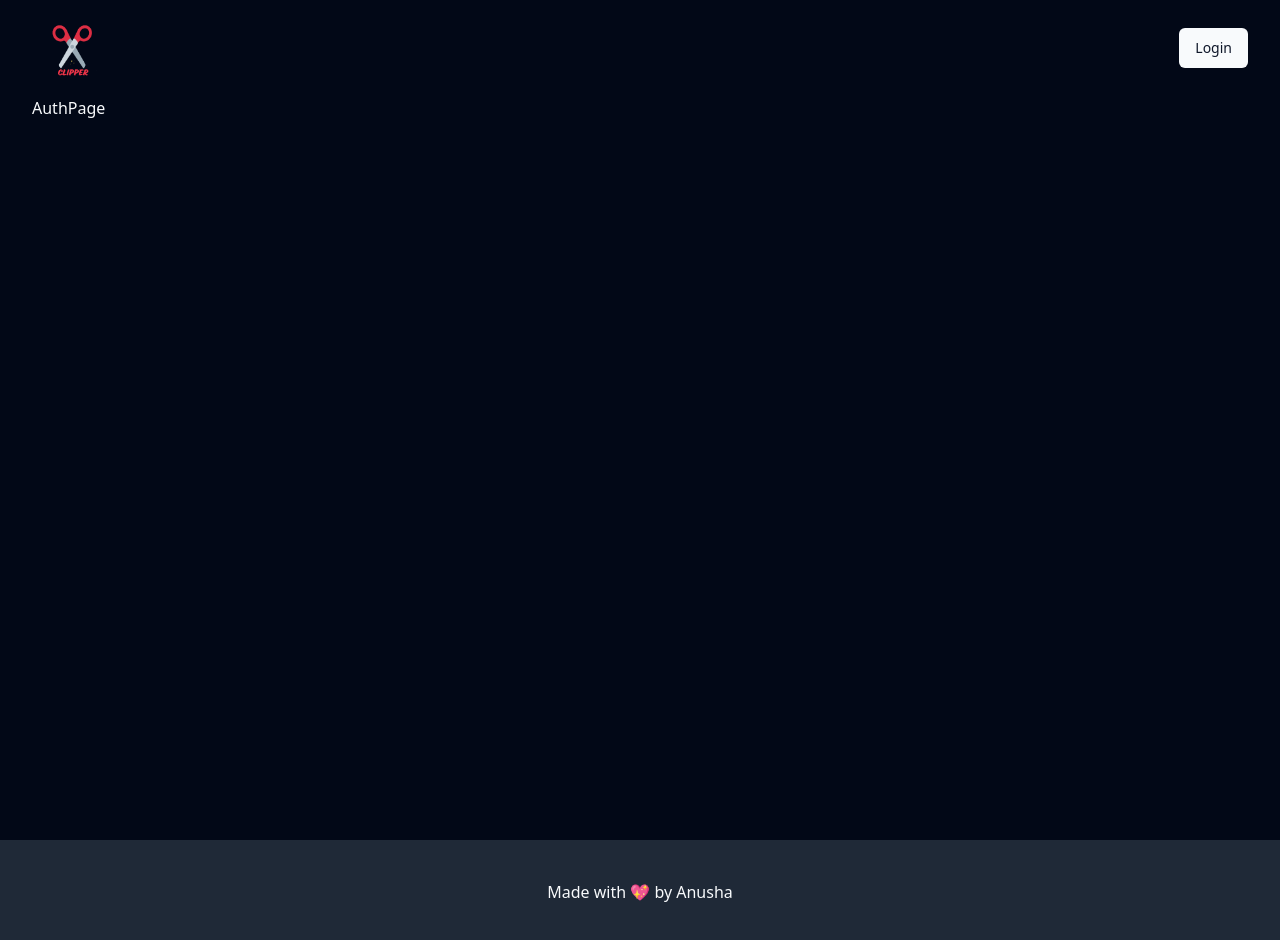
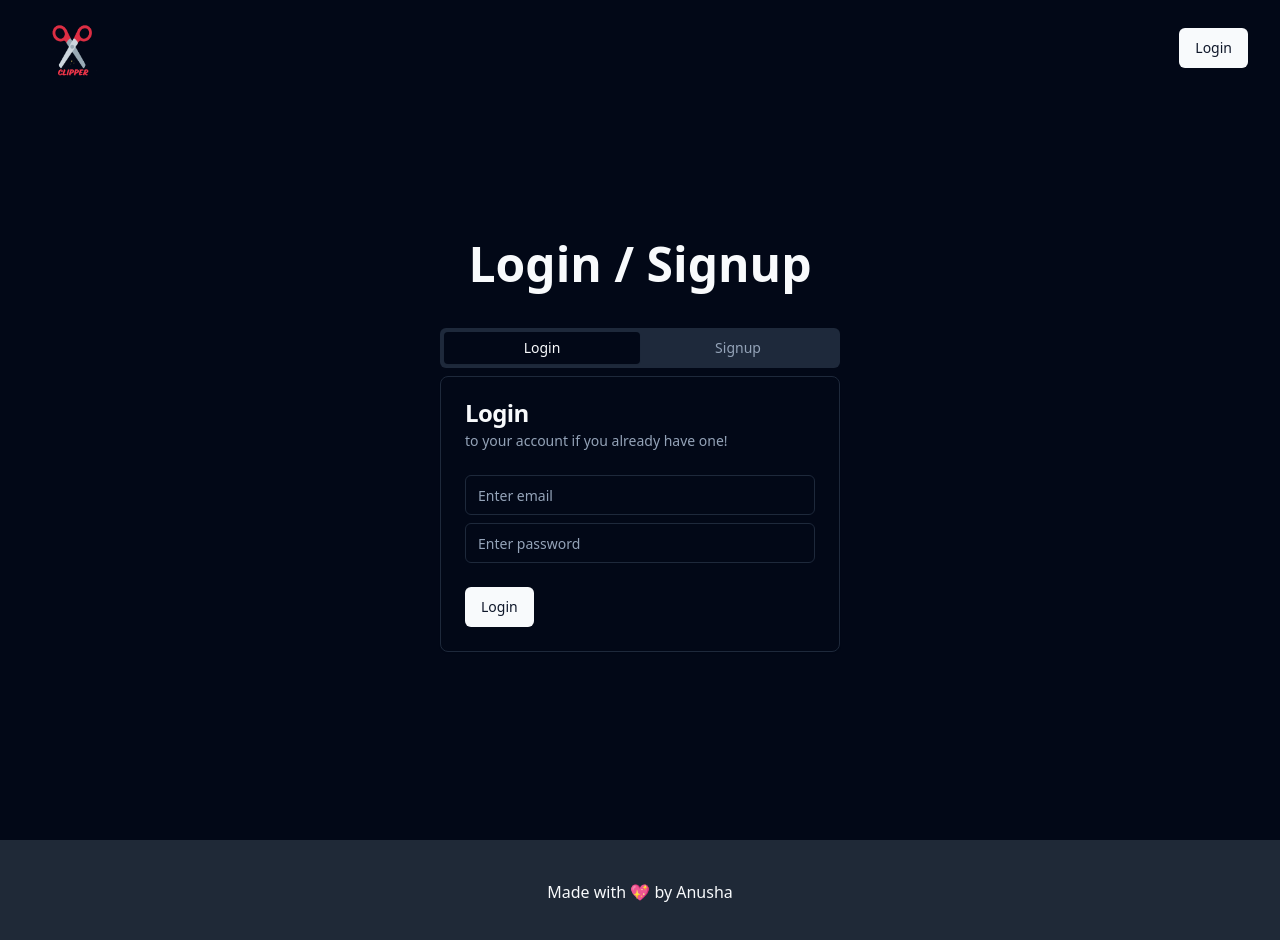
Before and after one commit to Anusha-Pwr/Clipper, a React (Vite) app: page /auth in a window 1280 px wide. Shown: the top 940 px of the page. Built offline with nearby package versions, Linux system fonts and the light colour scheme.

Commit message:
add authentication on login

```diff
--- a/package.json
+++ b/package.json
@@ -14,6 +14,7 @@
     "@radix-ui/react-avatar": "^1.1.0",
     "@radix-ui/react-dropdown-menu": "^2.1.1",
     "@radix-ui/react-slot": "^1.1.0",
+    "@radix-ui/react-tabs": "^1.1.0",
     "@supabase/supabase-js": "^2.45.1",
     "class-variance-authority": "^0.7.0",
     "clsx": "^2.1.1",
@@ -21,8 +22,10 @@
     "react": "^18.3.1",
     "react-dom": "^18.3.1",
     "react-router-dom": "^6.26.0",
+    "react-spinners": "^0.14.1",
     "tailwind-merge": "^2.5.2",
-    "tailwindcss-animate": "^1.0.7"
+    "tailwindcss-animate": "^1.0.7",
+    "yup": "^1.4.0"
   },
   "devDependencies": {
     "@eslint/js": "^9.8.0",
--- /dev/null
+++ b/src/components/Error.jsx
@@ -0,0 +1,9 @@
+import React from 'react'
+
+const Error = ({message}) => {
+  return (
+    <span className='text-sm text-red-400'>{message}</span>
+  )
+}
+
+export default Error;
--- /dev/null
+++ b/src/components/Login.jsx
@@ -0,0 +1,91 @@
+import React, { useEffect, useState } from "react";
+import {
+  Card,
+  CardContent,
+  CardDescription,
+  CardFooter,
+  CardHeader,
+  CardTitle,
+} from "@/components/ui/card";
+import { Button } from "./ui/button";
+import { Input } from "./ui/input";
+import {BeatLoader} from "react-spinners";
+import Error from "./Error";
+import * as Yup from "yup";
+import useFetch from "../hooks/useFetch";
+import { login } from "../db/apiAuth";
+
+const Login = () => {
+
+  const [errors, setErrors] = useState({});
+
+  const [formData, setFormData] = useState({
+    email: "",
+    password: ""
+  });
+
+  function handleInputChange(e) {
+    const {name, value} = e.target;
+    setFormData((prevData) => ({
+      ...prevData,
+      [name]: value
+    }));
+  }
+
+  const {data, loading, error, fn:fnLogin} = useFetch(login, formData);
+
+  useEffect(() => {
+    if(error===null && data) {
+      console.log(data);
+    }
+  }, [data, error]);
+
+  async function handleLogin() {
+    setErrors({});
+
+    try {
+      const schema = Yup.object().shape({
+        email: Yup.string().email("Invalid email").required("Email is required"),
+        password: Yup.string().min(6, "Password must be at least 6 characters long").required("Password is required")
+      });
+
+      await schema.validate(formData, {abortEarly: false});
+      fnLogin();
+      // api call
+    } catch(e) {
+      const newErrors = {};
+      e?.inner?.forEach((err) => {
+        newErrors[err.path] = err.message;
+      });
+
+      setErrors(newErrors);
+    }
+  }
+
+  return (
+    <Card>
+      <CardHeader>
+        <CardTitle>Login</CardTitle>
+        <CardDescription>to your account if you already have one!</CardDescription>
+        {error && <Error message={error.message} />}
+      </CardHeader>
+      <CardContent className="space-y-2">
+        <div>
+          <Input type="email" name="email" placeholder="Enter email" onChange={handleInputChange} />
+          {errors.email && <Error message={errors.email} />}
+        </div>
+        <div>
+          <Input type="password" name="password" placeholder="Enter password" onChange={handleInputChange} />
+          {errors.password && <Error message={errors.password} />}
+        </div>
+      </CardContent>
+      <CardFooter>
+        <Button onClick={handleLogin}>
+          {loading ? <BeatLoader size={10} color="#36d7b7" /> : "Login"}
+        </Button>
+      </CardFooter>
+    </Card>
+  );
+};
+
+export default Login;
--- /dev/null
+++ b/src/components/Signup.jsx
@@ -0,0 +1,9 @@
+import React from 'react'
+
+const Signup = () => {
+  return (
+    <div>Signup</div>
+  )
+}
+
+export default Signup
--- /dev/null
+++ b/src/components/ui/card.jsx
@@ -0,0 +1,50 @@
+import * as React from "react"
+
+import { cn } from "@/lib/utils"
+
+const Card = React.forwardRef(({ className, ...props }, ref) => (
+  <div
+    ref={ref}
+    className={cn("rounded-lg border bg-card text-card-foreground shadow-sm", className)}
+    {...props} />
+))
+Card.displayName = "Card"
+
+const CardHeader = React.forwardRef(({ className, ...props }, ref) => (
+  <div
+    ref={ref}
+    className={cn("flex flex-col space-y-1.5 p-6", className)}
+    {...props} />
+))
+CardHeader.displayName = "CardHeader"
+
+const CardTitle = React.forwardRef(({ className, ...props }, ref) => (
+  <h3
+    ref={ref}
+    className={cn("text-2xl font-semibold leading-none tracking-tight", className)}
+    {...props} />
+))
+CardTitle.displayName = "CardTitle"
+
+const CardDescription = React.forwardRef(({ className, ...props }, ref) => (
+  <p
+    ref={ref}
+    className={cn("text-sm text-muted-foreground", className)}
+    {...props} />
+))
+CardDescription.displayName = "CardDescription"
+
+const CardContent = React.forwardRef(({ className, ...props }, ref) => (
+  <div ref={ref} className={cn("p-6 pt-0", className)} {...props} />
+))
+CardContent.displayName = "CardContent"
+
+const CardFooter = React.forwardRef(({ className, ...props }, ref) => (
+  <div
+    ref={ref}
+    className={cn("flex items-center p-6 pt-0", className)}
+    {...props} />
+))
+CardFooter.displayName = "CardFooter"
+
+export { Card, CardHeader, CardFooter, CardTitle, CardDescription, CardContent }
--- /dev/null
+++ b/src/components/ui/tabs.jsx
@@ -0,0 +1,41 @@
+import * as React from "react"
+import * as TabsPrimitive from "@radix-ui/react-tabs"
+
+import { cn } from "@/lib/utils"
+
+const Tabs = TabsPrimitive.Root
+
+const TabsList = React.forwardRef(({ className, ...props }, ref) => (
+  <TabsPrimitive.List
+    ref={ref}
+    className={cn(
+      "inline-flex h-10 items-center justify-center rounded-md bg-muted p-1 text-muted-foreground",
+      className
+    )}
+    {...props} />
+))
+TabsList.displayName = TabsPrimitive.List.displayName
+
+const TabsTrigger = React.forwardRef(({ className, ...props }, ref) => (
+  <TabsPrimitive.Trigger
+    ref={ref}
+    className={cn(
+      "inline-flex items-center justify-center whitespace-nowrap rounded-sm px-3 py-1.5 text-sm font-medium ring-offset-background transition-all focus-visible:outline-none focus-visible:ring-2 focus-visible:ring-ring focus-visible:ring-offset-2 disabled:pointer-events-none disabled:opacity-50 data-[state=active]:bg-background data-[state=active]:text-foreground data-[state=active]:shadow-sm",
+      className
+    )}
+    {...props} />
+))
+TabsTrigger.displayName = TabsPrimitive.Trigger.displayName
+
+const TabsContent = React.forwardRef(({ className, ...props }, ref) => (
+  <TabsPrimitive.Content
+    ref={ref}
+    className={cn(
+      "mt-2 ring-offset-background focus-visible:outline-none focus-visible:ring-2 focus-visible:ring-ring focus-visible:ring-offset-2",
+      className
+    )}
+    {...props} />
+))
+TabsContent.displayName = TabsPrimitive.Content.displayName
+
+export { Tabs, TabsList, TabsTrigger, TabsContent }
--- /dev/null
+++ b/src/db/apiAuth.js
@@ -0,0 +1,14 @@
+import supabase from "./supabase";
+
+export async function login({email, password}) {
+    const {data, error} = await supabase.auth.signInWithPassword({
+        email,
+        password
+    });
+
+    if(error) {
+        throw new Error(error.message);
+    }
+
+    return data;
+}
--- a/src/db/supabase.js
+++ b/src/db/supabase.js
@@ -1,8 +1,8 @@
 
 import { createClient } from '@supabase/supabase-js';
 
-const supabaseUrl = import.meta.env.VITE_SUPABASE_URL;
-const supabaseKey = import.meta.env.VITE_SUPABASE_ANON_KEY;
+export const supabaseUrl = import.meta.env.VITE_SUPABASE_URL;
+const supabaseKey = import.meta.env.VITE_SUPABASE_KEY;
 const supabase = createClient(supabaseUrl, supabaseKey);
 
 export default supabase
--- /dev/null
+++ b/src/hooks/useFetch.js
@@ -0,0 +1,24 @@
+import React, { useState } from "react";
+
+const useFetch = (cb, options={}) => {
+  const [data, setData] = useState(null);
+  const [loading, setLoading] = useState(false);
+  const [error, setError] = useState(null);
+
+  async function fn(...args) {
+    try {
+      setError(null);
+      setLoading(true);
+      const response = await cb(options, ...args);
+      setData(response);
+    } catch (e) {
+      setError(e);
+    } finally {
+      setLoading(false);
+    }
+  }
+
+  return { data, loading, error, fn };
+};
+
+export default useFetch;
--- a/src/pages/AuthPage.jsx
+++ b/src/pages/AuthPage.jsx
@@ -1,9 +1,34 @@
-import React from 'react'
+import React from "react";
+import { useSearchParams } from "react-router-dom";
+import { Tabs, TabsContent, TabsList, TabsTrigger } from "@/components/ui/tabs"
+import Login from "../components/Login";
+import Signup from "../components/Signup";
 
 const AuthPage = () => {
+  const [searchParams] = useSearchParams();
+
   return (
-    <div>AuthPage</div>
-  )
-}
+    <div className="mt-36 flex flex-col items-center gap-10">
+      <h1 className="text-5xl font-extrabold">
+        {searchParams.get("createNew")
+          ? "Hold up! Login first..."
+          : "Login / Signup"}
+      </h1>
 
-export default AuthPage
+      <Tabs defaultValue="login" className="w-[400px]">
+        <TabsList className="w-full grid grid-cols-2">
+          <TabsTrigger value="login">Login</TabsTrigger>
+          <TabsTrigger value="signup">Signup</TabsTrigger>
+        </TabsList>
+        <TabsContent value="login">
+          <Login />
+        </TabsContent>
+        <TabsContent value="signup">
+          <Signup />
+        </TabsContent>
+      </Tabs>
+    </div>
+  );
+};
+
+export default AuthPage;
```
Also changed, not shown: 1 other file (tests, documents, lock files or other folders).
